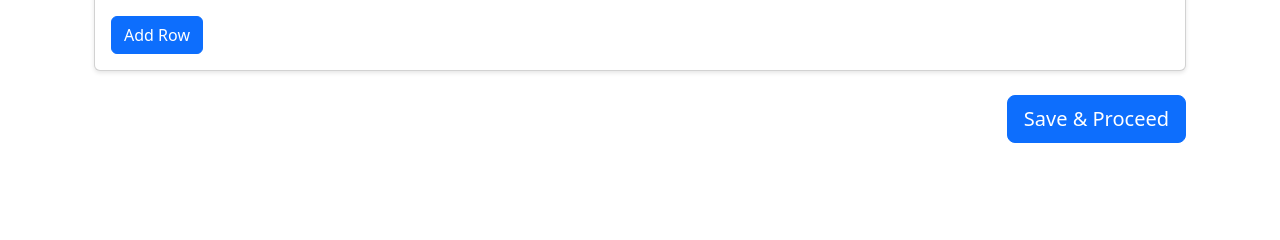
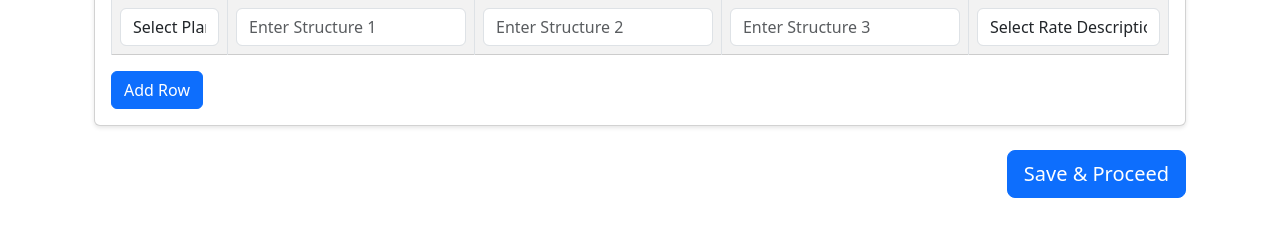
Before and after one commit to aiannuzzi/WebApp, a Flask app: page /client/1/plan_overview in a window 1280 px wide, after a click on "Group Structure". Shown: the part 256-496 px from the top of the page. Run offline with Flask 3, Linux system fonts and the light colour scheme; some libraries are stand-ins or nearby versions.

Commit message:
rate update

```diff
--- a/templates/plan_overview.html
+++ b/templates/plan_overview.html
@@ -22,7 +22,10 @@ Plan Overview
                         type="button"
                         role="tab"
                         aria-controls="content-{{ tab_id }}"
-                        aria-selected="{{ 'true' if loop.first else 'false' }}">
+                        aria-selected="{{ 'true' if loop.first else 'false' }}"
+                        data-plan-name="{{ plan_info['name'] }}"
+                        data-start-date="{{ plan_info.get('start_date', 'N/A') }}"
+                        data-end-date="{{ plan_info.get('end_date', 'N/A') }}">
                         {{ plan_info['name'] }}
                     </button>
                 </li>
@@ -71,7 +74,9 @@ Plan Overview
                     role="tabpanel"
                     aria-labelledby="tab-{{ tab_id }}"
                     data-start-date="{{ plan_info.get('start_date', 'N/A') }}"
-                    data-end-date="{{ plan_info.get('end_date', 'N/A') }}">
+                    data-end-date="{{ plan_info.get('end_date', 'N/A') }}"
+                    data-rate-combinations="{{ plan_info.get('rate_combinations', 'N/A') }}"
+                    >
 
                     <!-- Plan Overview Section -->
                     <div class="card mt-4 mb-4">
@@ -512,63 +517,72 @@ Plan Overview
 
 
 <script>
-    <!--Summary Tab Info-->
 document.addEventListener('DOMContentLoaded', () => {
     const summaryContent = document.getElementById('summary-content');
     const groupStructureTable = document.getElementById('group-structure-table').querySelector('tbody');
     const addRowBtn = document.getElementById('add-row-btn');
 
-
     // Function to update the summary tab content
     const updateSummary = () => {
-            // Clear the summary content
         summaryContent.innerHTML = '';
-
-            // Get all tabs except the Summary tab
         const tabs = document.querySelectorAll('.tab-pane:not(#content-summary)');
-
         tabs.forEach(tab => {
             const tabId = tab.id;
             const tabName = document.querySelector(`[aria-controls="${tabId}"]`).textContent.trim();
-
-                // Add a header for the tab name
             const section = document.createElement('div');
             section.innerHTML = `<h5>${tabName}</h5>`;
             summaryContent.appendChild(section);
-
-                // Find all tables in this tab
             const tables = tab.querySelectorAll('table');
-
             tables.forEach(table => {
-                    // Clone the table structure
                 const clonedTable = table.cloneNode(true);
-
-                    // Replace input fields with their current values
-                    const inputs = clonedTable.querySelectorAll('input');
-                    inputs.forEach(input => {
+                clonedTable.querySelectorAll('input').forEach(input => {
                     const cell = input.parentElement;
                     const value = input.value.trim();
-                        cell.textContent = value || 'Enter value'; // Replace input field with its value
+                    cell.textContent = value || 'Enter value';
                 });
-
-                    // Append the cloned table to the Summary tab
                 section.appendChild(clonedTable);
             });
         });
-
-            // Display a message if no data is entered
         if (summaryContent.innerHTML.trim() === '') {
             summaryContent.innerHTML = '<p>No data entered yet.</p>';
         }
     };
 
-        <!--Group Structure Table-->
+    // Function to create plan name dropdown options
+    const createPlanNameOptions = () => {
+        return Array.from(document.querySelectorAll('.nav-link[data-plan-name]'))
+            .map(button => {
+                const planName = button.getAttribute('data-plan-name');
+                return planName ? `<option value="${planName}">${planName}</option>` : '';
+            })
+            .join('');
+    };
+
+    // Parse and clean rate combinations
+    const parseRateCombinations = (rateCombinationsString) => {
+        if (Array.isArray(rateCombinationsString)) {
+            return rateCombinationsString.map(rate => rate.trim());
+        }
+        if (typeof rateCombinationsString === 'string') {
+            return rateCombinationsString
+                .replace(/\[|\]|'/g, '') // Remove brackets and single quotes
+                .split(',')
+                .map(rate => rate.trim()); // Split by comma and trim whitespace
+        }
+        return []; // Return an empty array if the input is invalid
+    };
+
+
     // Function to auto-populate rows for the Group Structure table
     const autoPopulateRow = (plan) => {
+        const cleanedRateDescriptions = parseRateCombinations(plan.rateDescriptions);
         const row = document.createElement('tr');
         row.innerHTML = `
             <td>
-                    <input type="text" name="plan_name" class="form-control" value="${plan.name}" required>
+                <select name="plan_name" class="form-control plan-name" required>
+                    <option value="">Select Plan</option>
+                    ${createPlanNameOptions()}
+                </select>
             </td>
             <td>
                 <input type="text" name="structure_1" class="form-control" value="${plan.name} ${new Date(plan.startDate).getFullYear()}" required>
@@ -580,76 +594,60 @@ Plan Overview
                 <input type="text" name="structure_3" class="form-control" placeholder="Enter Structure 3">
             </td>
             <td>
-                    <input type="text" name="rate_description" class="form-control" value="${plan.rateDescriptions[0]}" required>
+                <select name="rate_description" class="form-control rate-description">
+                    <option value="">Select Rate Description</option>
+                    ${cleanedRateDescriptions.map(rate => `<option value="${rate}">${rate}</option>`).join('')}
+                </select>
             </td>
         `;
         groupStructureTable.appendChild(row);
+        const planDropdown = row.querySelector('.plan-name');
+        if (planDropdown && plan.name) {
+            planDropdown.value = plan.name;
+        }
     };
-
-
 
     // Function to handle Breakout GS changes
     const handleBreakoutGsChange = (event) => {
         const dropdown = event.target;
         const selectedValue = dropdown.value;
 
+        console.log("Dropdown changed, selected value:", selectedValue);
+
         if (selectedValue === "No") {
-                // Identify the parent tab or container to locate the specific plan
             const parentTab = dropdown.closest('.tab-pane');
             const tabId = parentTab.id;
+            console.log("Parent tab detected:", parentTab);
 
-                // Use the tab ID to locate the corresponding plan data
-                const planNameInput = parentTab.querySelector('input[name="plan_name"]');
-                const planName = planNameInput ? planNameInput.value.trim() : null;
+            // Get plan name from the associated tab
+            const planName = document.querySelector(`[aria-controls="${tabId}"]`).getAttribute('data-plan-name') || "";
 
-                // Extract rate description and start date from the premium or contributions section
-                const firstRateDescription = parentTab.querySelector('.table tbody tr td:first-child');
-                const rateDescription = firstRateDescription ? firstRateDescription.textContent.trim() : "Unknown Rate";
+            // Normalize the start date
+            const rawStartDate = parentTab.getAttribute('data-start-date') || "";
+            const normalizedStartDate = rawStartDate
+                ? new Date(`${rawStartDate}T00:00:00Z`).toLocaleDateString('en-US', { timeZone: 'UTC' })
+                : "";
 
-                // Retrieve the start date from the tab's data attribute
-                const startDateText = parentTab.getAttribute('data-start-date')?.trim();
-                const startDate = startDateText ? new Date(`${startDateText}T00:00:00`) : new Date();
-
-
-
-
-
-
-
+            // Parse and clean rate combinations
+            const rawRateCombinations = parentTab.getAttribute('data-rate-combinations') || "";
+            const cleanedRateCombinations = parseRateCombinations(rawRateCombinations);
 
             if (planName) {
-                    // Format the year for Structure 1
-                    const year = startDate.getFullYear();
-
-                    // Auto-populate the Group Structure table
-                    const row = document.createElement('tr');
-                    row.innerHTML = `
-                        <td>
-                            <input type="text" name="plan_name" class="form-control" value="${planName}" required>
-                        </td>
-                        <td>
-                            <input type="text" name="structure_1" class="form-control" value="${planName} ${year}" required>
-                        </td>
-                        <td>
-                            <input type="text" name="structure_2" class="form-control" placeholder="Enter Structure 2">
-                        </td>
-                        <td>
-                            <input type="text" name="structure_3" class="form-control" placeholder="Enter Structure 3">
-                        </td>
-                        <td>
-                            <input type="text" name="rate_description" class="form-control" value="${rateDescription}" required>
-                        </td>
-                    `;
-                    groupStructureTable.appendChild(row);
+                // Auto-populate row with normalized start date and cleaned rate combinations
+                autoPopulateRow({
+                    name: planName,
+                    startDate: normalizedStartDate,
+                    rateDescriptions: cleanedRateCombinations
+                });
             } else {
                 alert("Plan Name not found for this tab!");
             }
         }
 
-
         // Update the summary after changes
         updateSummary();
     };
+
 
     // Add event listeners to all Breakout GS dropdowns
     document.querySelectorAll('select[name="breakout_gs"]').forEach(dropdown => {
@@ -661,7 +659,10 @@ Plan Overview
         const row = document.createElement('tr');
         row.innerHTML = `
             <td>
-                    <input type="text" name="plan_name" class="form-control" placeholder="Enter Plan Name" required>
+                <select name="plan_name" class="form-control plan-name" required>
+                    <option value="">Select Plan</option>
+                    ${createPlanNameOptions()}
+                </select>
             </td>
             <td>
                 <input type="text" name="structure_1" class="form-control" placeholder="Enter Structure 1">
@@ -673,31 +674,53 @@ Plan Overview
                 <input type="text" name="structure_3" class="form-control" placeholder="Enter Structure 3">
             </td>
             <td>
-                    <input type="text" name="rate_description" class="form-control" placeholder="Enter Rate Description" required>
+                <select name="rate_description" class="form-control rate-description">
+                    <option value="">Select Rate Description</option>
+                </select>
             </td>
         `;
         groupStructureTable.appendChild(row);
-
-            // Update the summary after changes
         updateSummary();
-        });
-
-        // Listen for real-time changes in all inputs
-        const inputs = document.querySelectorAll('input[type="text"], input[type="number"]');
-        inputs.forEach(input => {
-            input.addEventListener('input', updateSummary);
     });
 
     // Initial summary update
     updateSummary();
 
     // Ensure initial blank rows
+    const ensureBlankRows = () => {
+        if (groupStructureTable.children.length === 0) {
+            const row = document.createElement('tr');
+            row.innerHTML = `
+                <td>
+                    <select name="plan_name" class="form-control plan-name" required>
+                        <option value="">Select Plan</option>
+                        ${createPlanNameOptions()}
+                    </select>
+                </td>
+                <td>
+                    <input type="text" name="structure_1" class="form-control" placeholder="Enter Structure 1">
+                </td>
+                <td>
+                    <input type="text" name="structure_2" class="form-control" placeholder="Enter Structure 2">
+                </td>
+                <td>
+                    <input type="text" name="structure_3" class="form-control" placeholder="Enter Structure 3">
+                </td>
+                <td>
+                    <select name="rate_description" class="form-control rate-description">
+                        <option value="">Select Rate Description</option>
+                    </select>
+                </td>
+            `;
+            groupStructureTable.appendChild(row);
+        }
+    };
     ensureBlankRows();
 });
+</script>
 
 
 
-</script>
 
 
 <!-- Additional CSS for Styling -->
```
Lines whose indentation alone changed are shown as unchanged.
